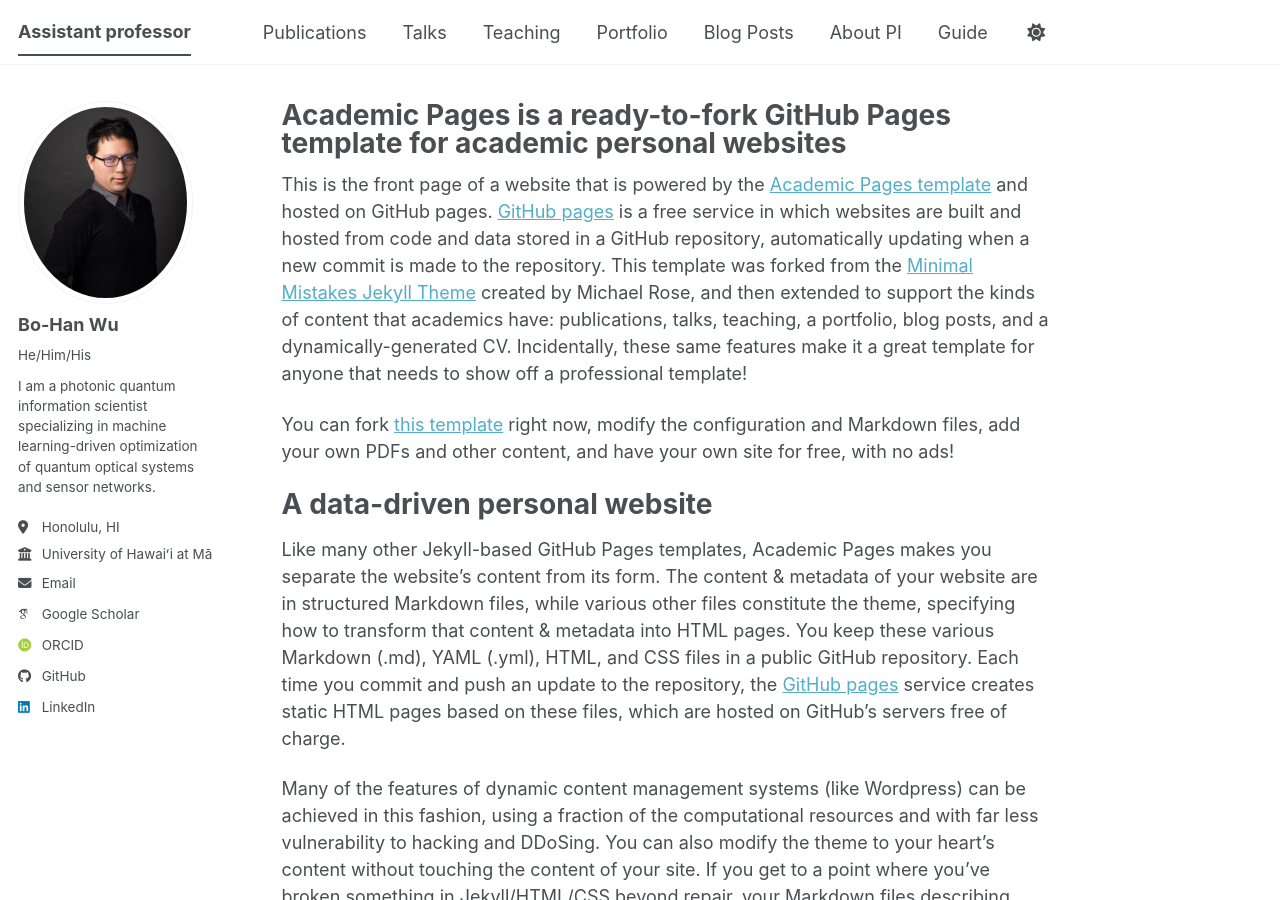
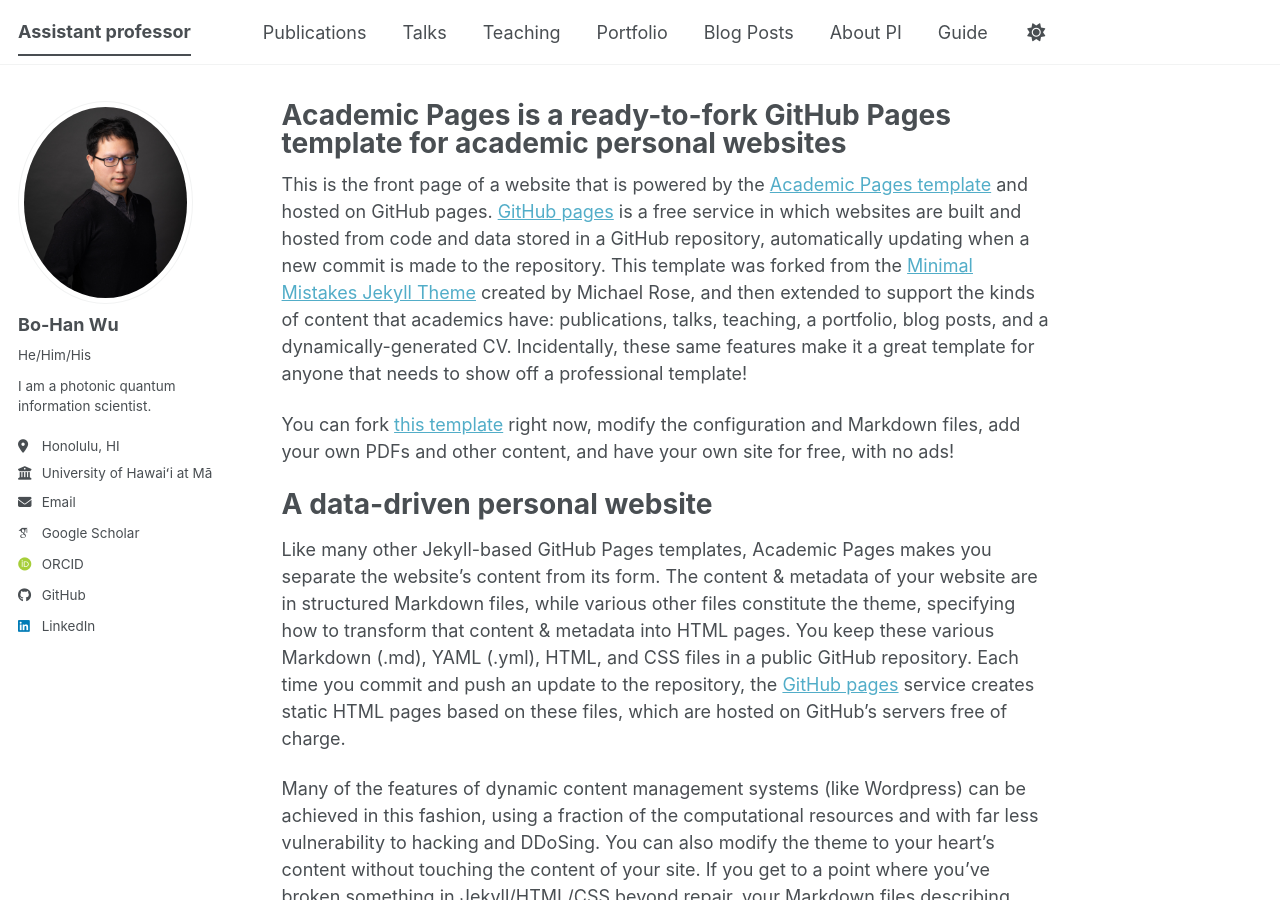
Before and after one commit to go705/go705.github.io, a Jekyll site: the page built from _pages/about.md, in a window 1280 px wide and 900 px high. Built offline with Jekyll 4.4.1, drawn with Linux system fonts in a browser that asks for light colours; some web fonts are replaced; a script bundle is joined from its source files by our own code; library files that are not in the unit come from our copies.

Commit message:
Update _config.yml

```diff
--- a/_config.yml
+++ b/_config.yml
@@ -26,7 +26,7 @@
   avatar           : "Bio-photo_BH_1.jpeg"
   name             : "Bo-Han Wu"
   pronouns         : "He/Him/His" # example: "she/her"
-  bio              : "I am a photonic quantum information scientist specializing in machine learning-driven optimization of quantum optical systems and sensor networks."
+  bio              : "I am a photonic quantum information scientist."
   location         : "Honolulu, HI"
   employer         : "University of Hawaiʻi at Mānoa"
   uri              : #"https://ece.hawaii.edu/home/"
```
